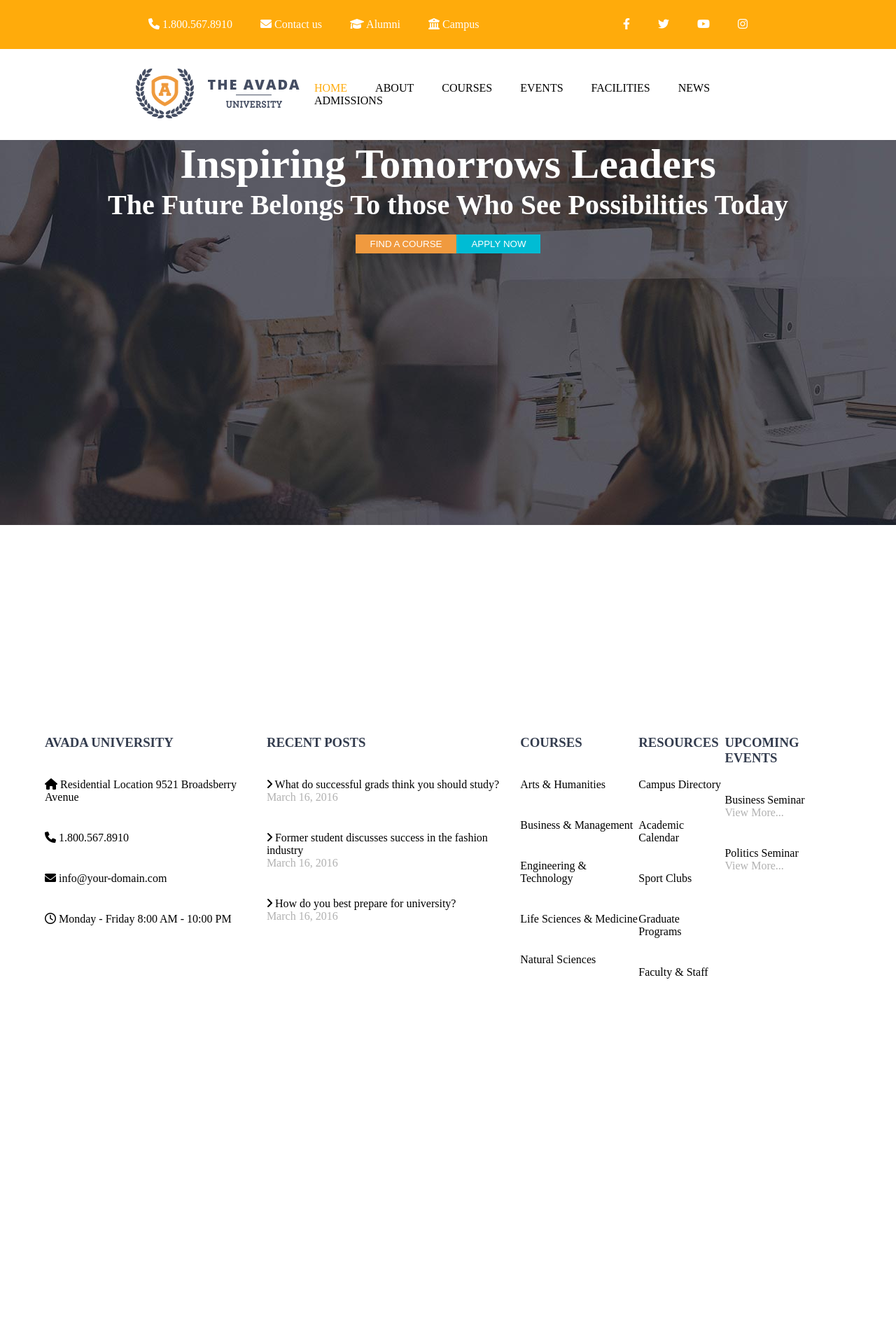
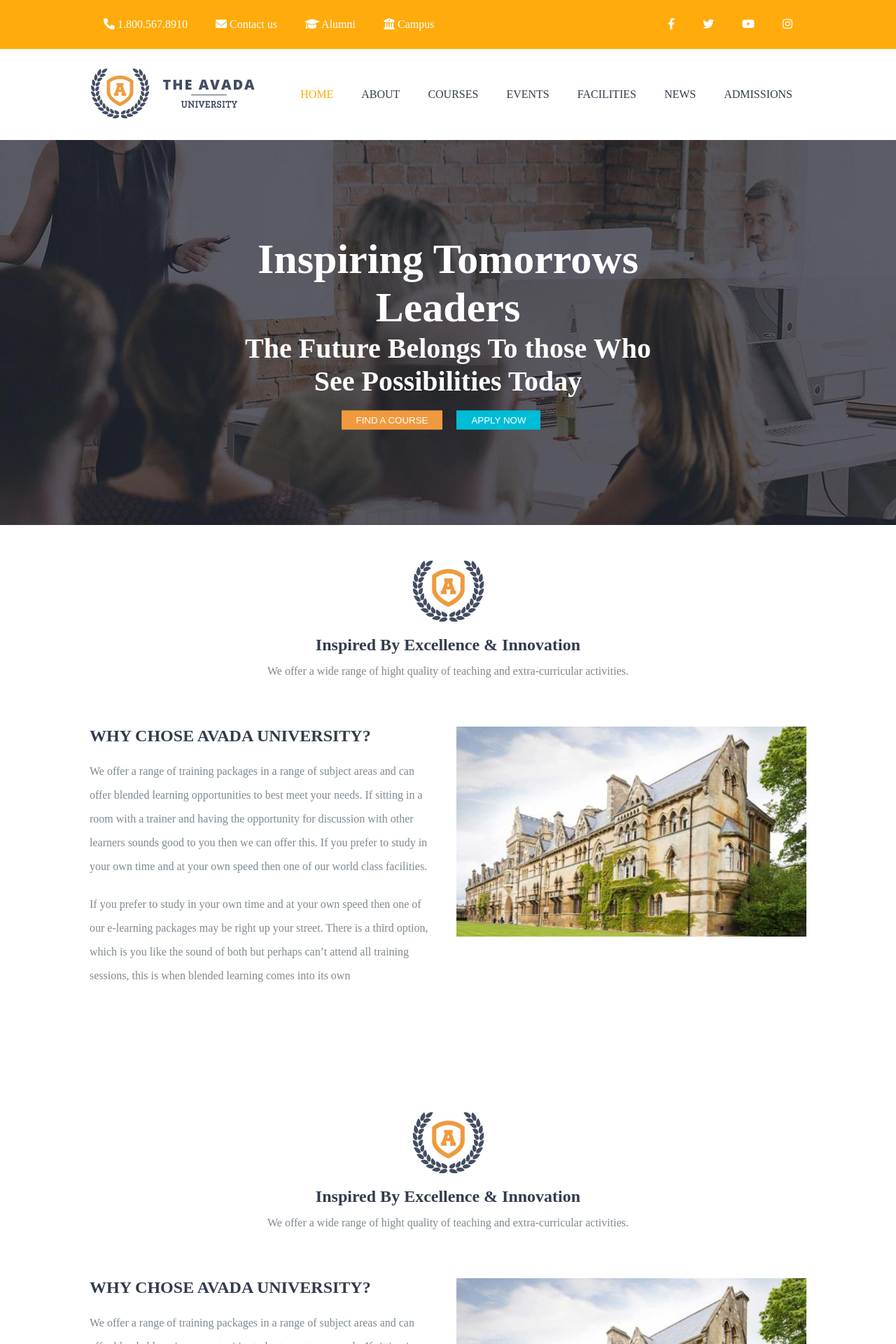
Before and after one commit to Angelo7x/proj-html-vuejs, a Vue app: page / in a window 1280 px wide. Shown: the top 1920 px of the page at 70% size. Before the commit the page ends 1418 px from the top, so only its background shows below. Built offline with nearby package versions, Linux system fonts and the light colour scheme.

Commit message:
Finite le prime due sezioni del main

```diff
--- a/src/assets/style/variables.scss
+++ b/src/assets/style/variables.scss
@@ -1,6 +1,9 @@
-$sizeContainer: 70%;
+$sizeContainer: 80%;
 
 $sizeFooterContainer: 90%;
+
+$firstColor: #333c4e;
+$secondColor: #7f8991;
 
 .btn {
     padding: 5px 20px;
--- a/src/components/Footer.vue
+++ b/src/components/Footer.vue
@@ -145,6 +145,10 @@ export default {
 
 <style lang="scss" scoped>
 footer {
+  background-image: url("../assets/img/university_ft_bg.png");
+  background-repeat: no-repeat;
+  background-position: center;
+  background-size: cover;
   margin-top: 300px;
   .footer-container {
     @import '../assets/style/variables';
@@ -153,7 +157,7 @@ footer {
     margin: auto;
     a {
       text-decoration: none;
-      color: black;
+      color: $firstColor;
     }
     a:hover {
       opacity: 0.6;
@@ -163,7 +167,7 @@ footer {
       justify-content: space-between;
       list-style: none;
       h3 {
-        color: #333c4e;
+        color: $firstColor;
         margin-bottom: 20px;
       }
       ul {
--- a/src/components/Header.vue
+++ b/src/components/Header.vue
@@ -152,7 +152,7 @@ header {
         a {
           padding: 20px;
           text-decoration: none;
-          color: black;
+          color: $firstColor;
         &.active {
           color: #ffab0b;
         }
--- a/src/components/Main.vue
+++ b/src/components/Main.vue
@@ -1,11 +1,48 @@
 <template>
   <section>
+    <!-- hero -->
     <div class="first-section-hero">
       <div class="hero-text">
         <h2>Inspiring Tomorrows Leaders</h2>
         <h4>The Future Belongs To those Who See Possibilities Today</h4>
         <button class="btn orange-btn">FIND A COURSE</button>
         <button class="btn blue-btn">APPLY NOW</button>
+      </div>
+    </div>
+    <!-- hero -->
+    <!-- Seconda sezione -->
+    <div class="second-section">
+      <div class="logo-section">
+        <a href="#"><img src="../assets/img/page-logo-1.png" alt="logosection"></a>
+        <h2>Inspired By Excellence & Innovation</h2>
+        <p>We offer a wide range of hight quality of teaching and extra-curricular activities.</p>
+      </div>
+      <div class="middle-second-section">
+        <div class="left-text">
+          <h2>WHY CHOSE AVADA UNIVERSITY?</h2>
+          <p>We offer a range of training packages in a range of subject areas and can offer blended learning opportunities to best meet your needs. If sitting in a room with a trainer and having the opportunity for discussion with other learners sounds good to you then we can offer this. If you prefer to study in your own time and at your own speed then one of our world class facilities.</p>
+          <p>If you prefer to study in your own time and at your own speed then one of our e-learning packages may be right up your street. There is a third option, which is you like the sound of both but perhaps can’t attend all training sessions, this is when blended learning comes into its own</p>
+        </div>
+        <div class="right-video">
+          <img width="500" height="300" src="../assets/img/business_seminar_event_feat-600x402.jpg" alt="img">
+        </div>
+      </div>
+    </div>
+    <div class="second-section">
+      <div class="logo-section">
+        <a href="#"><img src="../assets/img/page-logo-1.png" alt="logosection"></a>
+        <h2>Inspired By Excellence & Innovation</h2>
+        <p>We offer a wide range of hight quality of teaching and extra-curricular activities.</p>
+      </div>
+      <div class="middle-second-section">
+        <div class="left-text">
+          <h2>WHY CHOSE AVADA UNIVERSITY?</h2>
+          <p>We offer a range of training packages in a range of subject areas and can offer blended learning opportunities to best meet your needs. If sitting in a room with a trainer and having the opportunity for discussion with other learners sounds good to you then we can offer this. If you prefer to study in your own time and at your own speed then one of our world class facilities.</p>
+          <p>If you prefer to study in your own time and at your own speed then one of our e-learning packages may be right up your street. There is a third option, which is you like the sound of both but perhaps can’t attend all training sessions, this is when blended learning comes into its own</p>
+        </div>
+        <div class="right-video">
+          <img width="500" height="300" src="../assets/img/business_seminar_event_feat-600x402.jpg" alt="img">
+        </div>
       </div>
     </div>
   </section>
@@ -18,6 +55,7 @@ export default {
 </script>
 
 <style lang="scss" scoped>
+@import '../assets/style/variables';
 section {
   margin-top: 130px;
 }
@@ -29,10 +67,51 @@ section {
   object-fit: cover;
   position: relative;
   .hero-text {
+    position: absolute;
     font-size: 40px;
     color: #fff;
+    top: 50%;
+    left: 50%;
+    transform: translate(-50%, -50%);
     text-align: center;
-    margin-top: auto;
+    .btn {
+      margin-right: 20px;
+    }
+    .btn:hover {
+      background-color: black;
+      cursor: pointer;
+    }
+  }
+}
+.second-section {
+  margin-top: 50px;
+  .logo-section {
+    margin-bottom: 70px;
+    text-align: center;
+    color: $firstColor;
+    h2 {
+      margin: 15px 0;
+    }
+    p {
+      color: #7e8890;
+    }
+  }
+  .middle-second-section {
+    width: $sizeContainer;
+    display: flex;
+    margin: auto;
+    height: 500px;
+    img {
+      margin-left: 30px;
+    }
+    h2 {
+      color: $firstColor;
+    }
+    p {
+      color: $secondColor;
+      margin-top: 20px;
+      line-height: 34px;
+    }
   }
 }
 </style>
```
